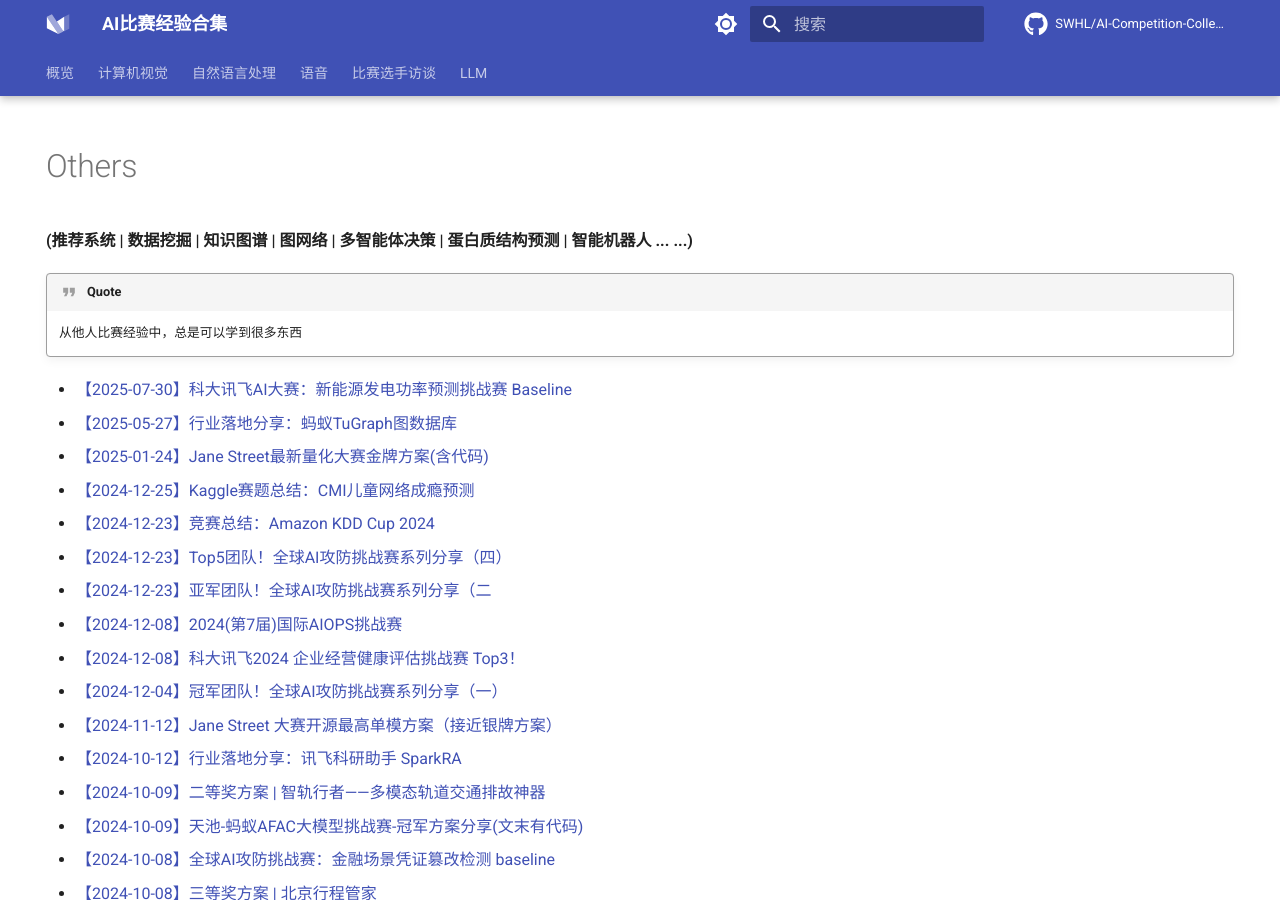
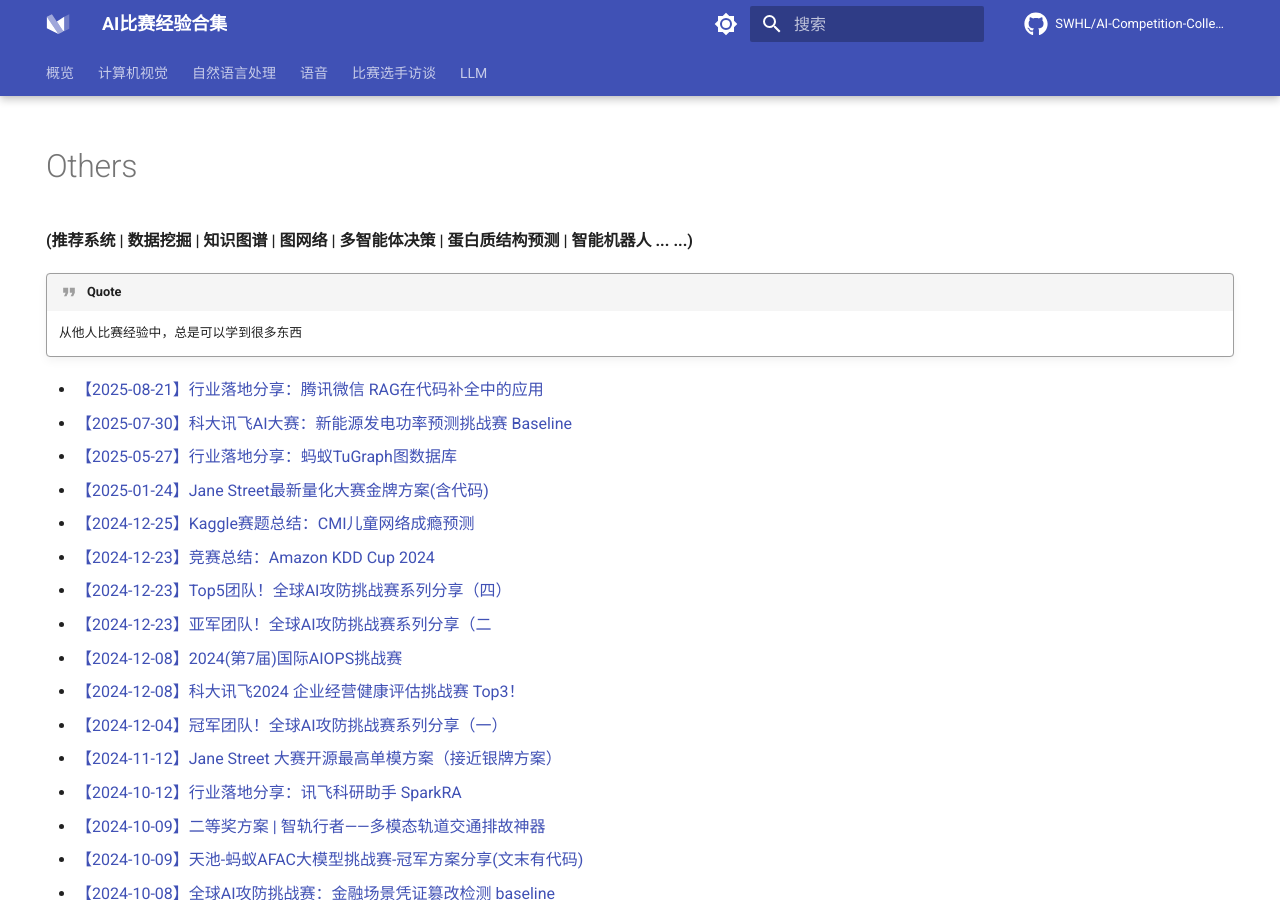
Before and after one commit to SWHL/AI-Competition-Collections, an MkDocs documentation site: the page built from docs/Others.md, in a window 1280 px wide and 900 px high. Built offline with MkDocs 1.6.1 and Material for MkDocs 9.7.7, drawn with Linux system fonts in a browser that asks for light colours; comment, search, counter and statistics services are not loaded.

Commit message:
Update Others.md

```diff
--- a/docs/Others.md
+++ b/docs/Others.md
@@ -14,6 +14,7 @@
 
     从他人比赛经验中，总是可以学到很多东西
 
+- [【2025-08-21】行业落地分享：腾讯微信 RAG在代码补全中的应用](https://mp.weixin.qq.com/s/4YX6qbtmp5wasSz4sbOCPg)
 - [【2025-07-30】科大讯飞AI大赛：新能源发电功率预测挑战赛 Baseline](https://mp.weixin.qq.com/s/d92u-JnwhtUcgeGvTbLW2A)
 - [【2025-05-27】行业落地分享：蚂蚁TuGraph图数据库](https://mp.weixin.qq.com/s/mc4r6-j7FzufnSqCS3oLJA)
 - [【2025-01-24】Jane Street最新量化大赛金牌方案(含代码)](https://mp.weixin.qq.com/s/8mQkX3c17A_61A4CsZVxxA)
```
